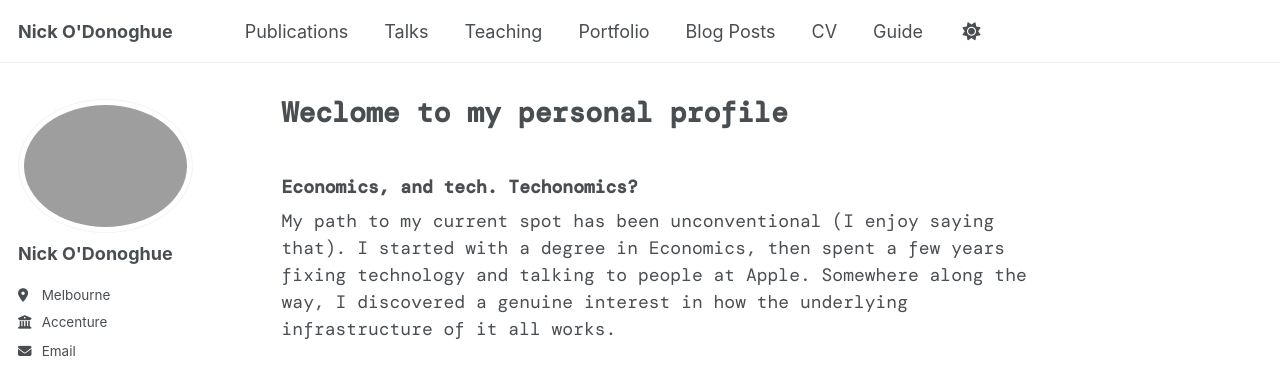
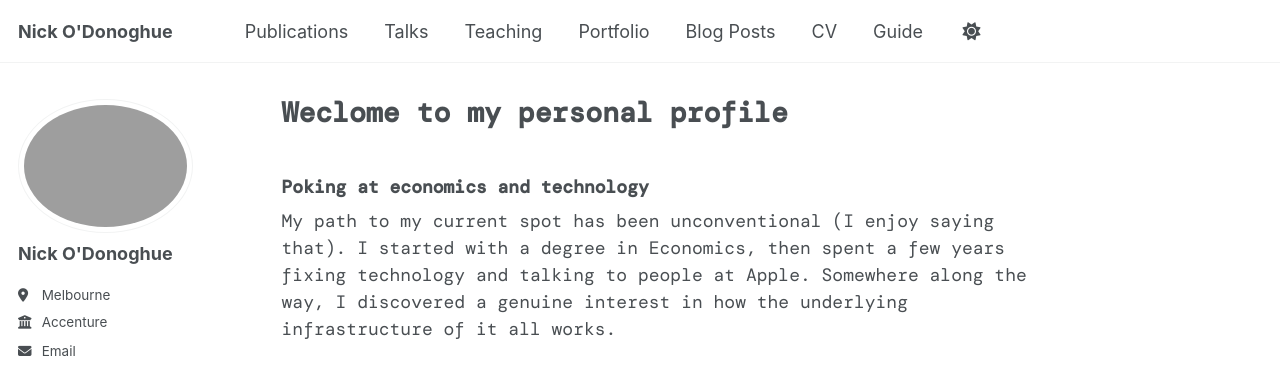
Before and after one commit to nickodonoghue/nickodonoghue.github.io, a Jekyll site: the page built from _pages/about.md, in a window 1280 px wide and 1211 px high. Shown: the top 369 px of the window. Built offline with Jekyll 4.4.1, drawn with Linux system fonts in a browser that asks for light colours; some web fonts are replaced; a script that is not in the unit is left out.

Commit message:
Update about.md

```diff
--- a/_pages/about.md
+++ b/_pages/about.md
@@ -5,7 +5,7 @@ author_profile: true
 redirect_from:
 ---
 
-### Economics, and tech. Techonomics?
+### Poking at economics and technology
 
 My path to my current spot has been unconventional (I enjoy saying that). I started with a degree in Economics, then spent a few years fixing technology and talking to people at Apple. Somewhere along the way, I discovered a genuine interest in how the underlying infrastructure of it all works.
 
```
